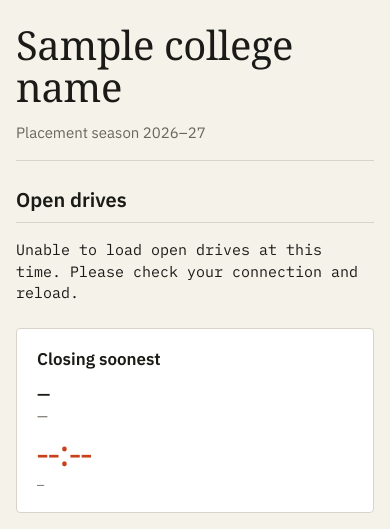
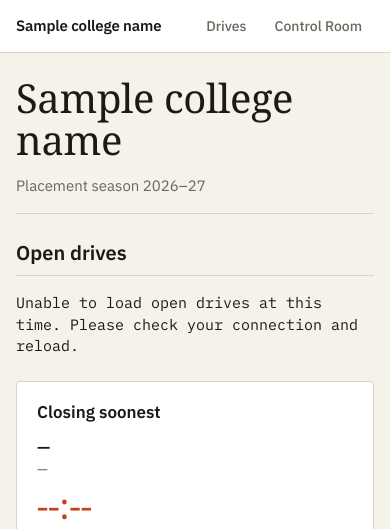
Before and after one commit to Ayushmann13479/placement-surge-portal, a Python web app: template app/templates/portal.html in a window 390 px wide. Shown: the top 529 px of the page. Run offline with Jinja, Linux system fonts and the light colour scheme; the template is opened without the code that fills it: most values are stand-ins (such as "Sample title", 1, 10 or a date in 2020); some web fonts are replaced.

Commit message:
Add navigation bar to base template with responsive styling

```diff
--- a/app/static/css/style.css
+++ b/app/static/css/style.css
@@ -51,6 +51,90 @@
     clip: rect(0, 0, 0, 0);
     white-space: nowrap;
     border: 0;
+}
+
+/* Site Header & Navigation Bar */
+.site-header {
+    background-color: var(--paper-card);
+    border-bottom: 1px solid var(--rule);
+    width: 100%;
+}
+
+.site-nav-container {
+    max-width: 1440px;
+    margin: 0 auto;
+    padding-left: clamp(16px, 4vw, 48px);
+    padding-right: clamp(16px, 4vw, 48px);
+    display: flex;
+    justify-content: space-between;
+    align-items: center;
+    height: 52px;
+}
+
+.site-brand {
+    display: flex;
+    align-items: baseline;
+    gap: 10px;
+    text-decoration: none;
+    color: var(--ink);
+}
+
+.site-brand:hover {
+    color: var(--accent);
+}
+
+.brand-title {
+    font-weight: 600;
+    font-size: 0.9375rem;
+    letter-spacing: -0.01em;
+}
+
+.brand-subtitle {
+    font-size: 0.75rem;
+    color: var(--muted);
+    border-left: 1px solid var(--rule);
+    padding-left: 8px;
+}
+
+.site-nav {
+    display: flex;
+    align-items: center;
+}
+
+.nav-links {
+    list-style: none;
+    display: flex;
+    align-items: center;
+    gap: 4px;
+    margin: 0;
+    padding: 0;
+}
+
+.nav-link {
+    display: inline-block;
+    padding: 6px 12px;
+    border-radius: 4px;
+    font-size: 0.875rem;
+    font-weight: 500;
+    color: var(--muted);
+    text-decoration: none;
+    transition: color 0.15s ease, background-color 0.15s ease;
+}
+
+.nav-link:hover {
+    color: var(--ink);
+    background-color: rgba(0, 0, 0, 0.04);
+}
+
+.nav-link.active {
+    color: var(--accent);
+    background-color: rgba(200, 64, 28, 0.08);
+}
+
+@media (max-width: 540px) {
+    .brand-subtitle {
+        display: none;
+    }
 }
 
 /* Container: max-width 1440px, padding clamp(16px, 4vw, 48px), left-aligned */
--- a/app/templates/base.html
+++ b/app/templates/base.html
@@ -12,6 +12,25 @@
     {% block head %}{% endblock %}
 </head>
 <body>
+    <header class="site-header">
+        <div class="site-nav-container">
+            <a href="/" class="site-brand">
+                <span class="brand-title">{{ college_name }}</span>
+                <span class="brand-subtitle mono">Placement Surge Portal</span>
+            </a>
+            <nav class="site-nav" aria-label="Main Navigation">
+                <ul class="nav-links">
+                    <li>
+                        <a href="/" class="nav-link{% if active_page == 'portal' %} active{% endif %}"{% if active_page == 'portal' %} aria-current="page"{% endif %}>Drives</a>
+                    </li>
+                    <li>
+                        <a href="/ops" class="nav-link{% if active_page == 'ops' %} active{% endif %}"{% if active_page == 'ops' %} aria-current="page"{% endif %}>Control Room</a>
+                    </li>
+                </ul>
+            </nav>
+        </div>
+    </header>
+
     {% block body %}{% endblock %}
     {% block scripts %}{% endblock %}
 </body>
```
Also changed, not shown: app/app.py (+7 -1 lines).
